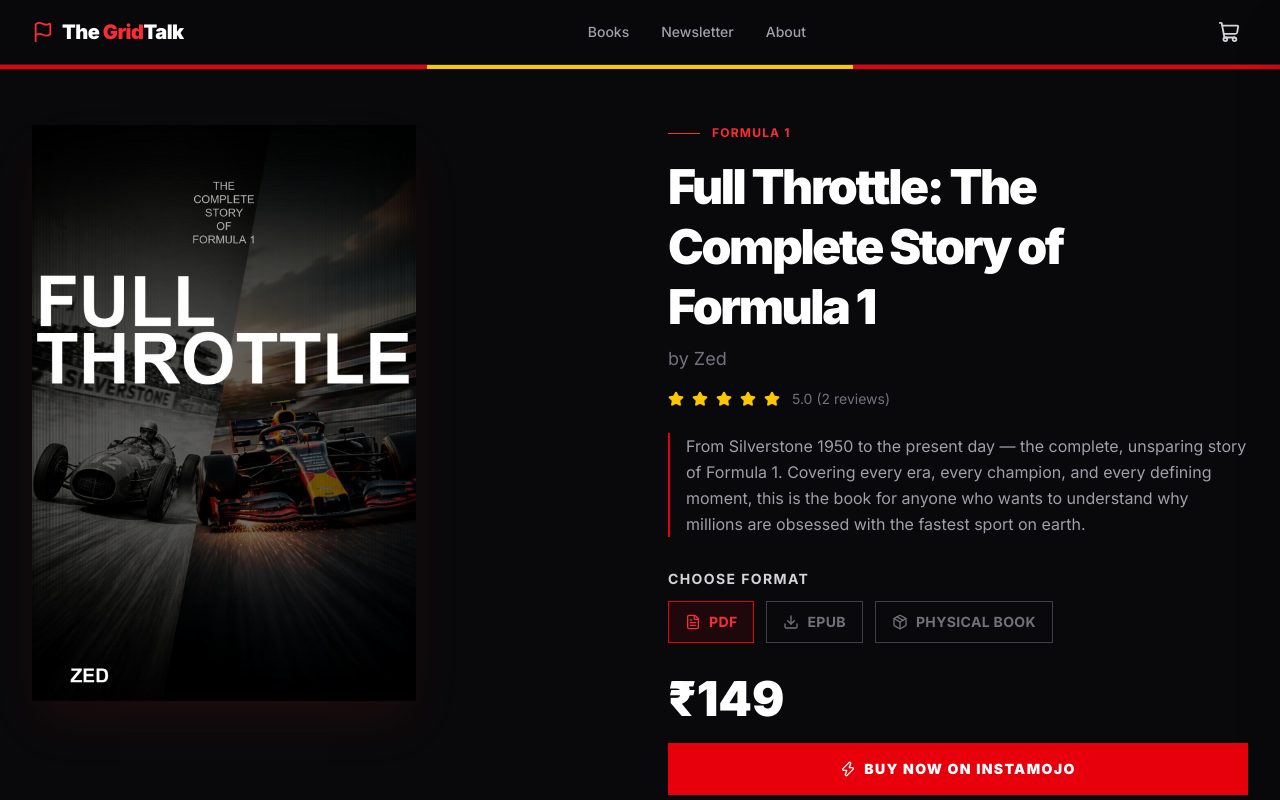
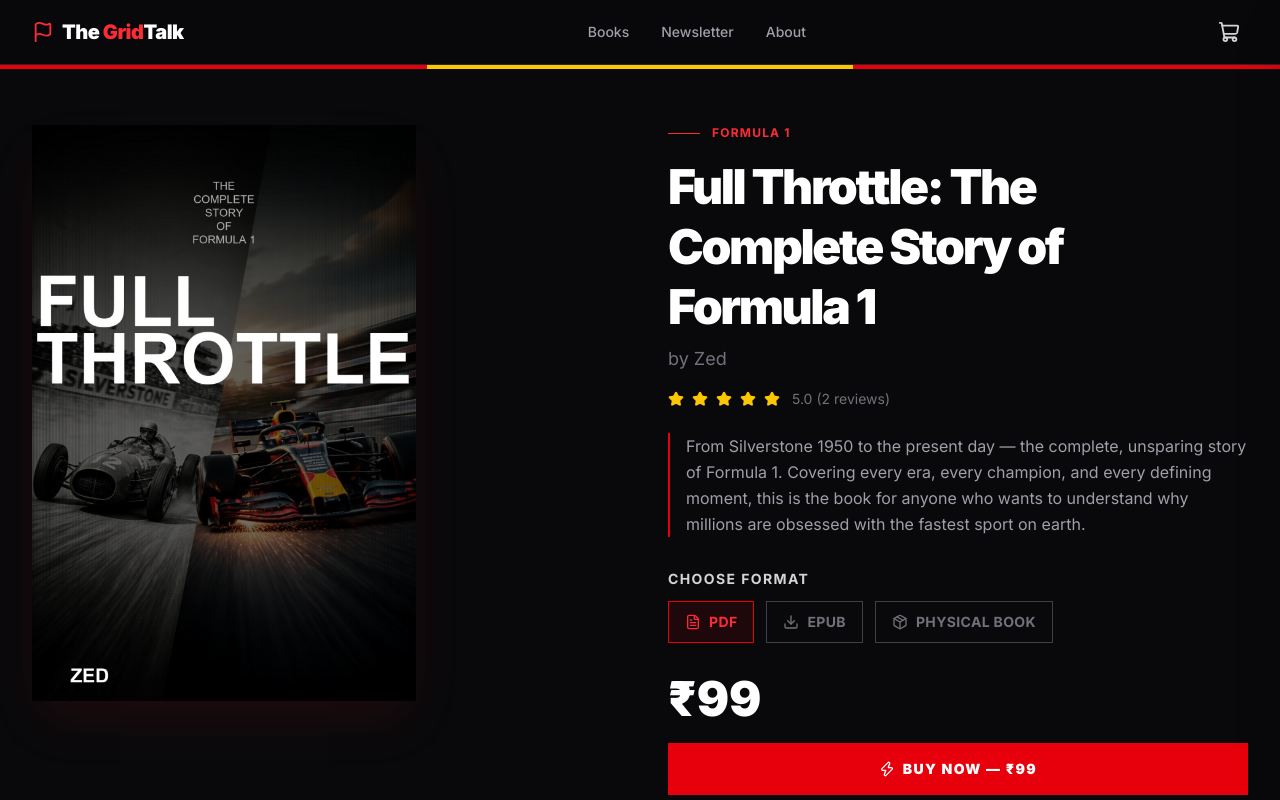
Before and after one commit to imzeddd/bookstore, a Next.js app: page /book/full-throttle-f1 in a window 1280 px wide. Shown: the top 800 px of the page. Built offline with nearby package versions, Linux system fonts and the light colour scheme.

Commit message:
update price to ₹99

```diff
--- a/src/app/book/[slug]/page.tsx
+++ b/src/app/book/[slug]/page.tsx
@@ -103,7 +103,7 @@ export default function BookDetailPage({ params }: { params: { slug: string } })
                 className="flex items-center justify-center gap-2 w-full bg-red-600 hover:bg-red-500 text-white font-black py-4 uppercase tracking-widest transition-colors text-sm"
               >
                 <Zap size={16} />
-                Buy Now on Instamojo
+                Buy Now — ₹99
               </a>
             </div>
 
--- a/src/lib/books.ts
+++ b/src/lib/books.ts
@@ -6,7 +6,7 @@ export const books: Book[] = [
     slug: "full-throttle-f1",
     title: "Full Throttle: The Complete Story of Formula 1",
     author: "Zed",
-    price: 149,
+    price: 99,
     coverImage: "/covers/full-throttle-f1.jpg",
     description:
       "From Silverstone 1950 to the present day — the complete, unsparing story of Formula 1. Covering every era, every champion, and every defining moment, this is the book for anyone who wants to understand why millions are obsessed with the fastest sport on earth.",
```
